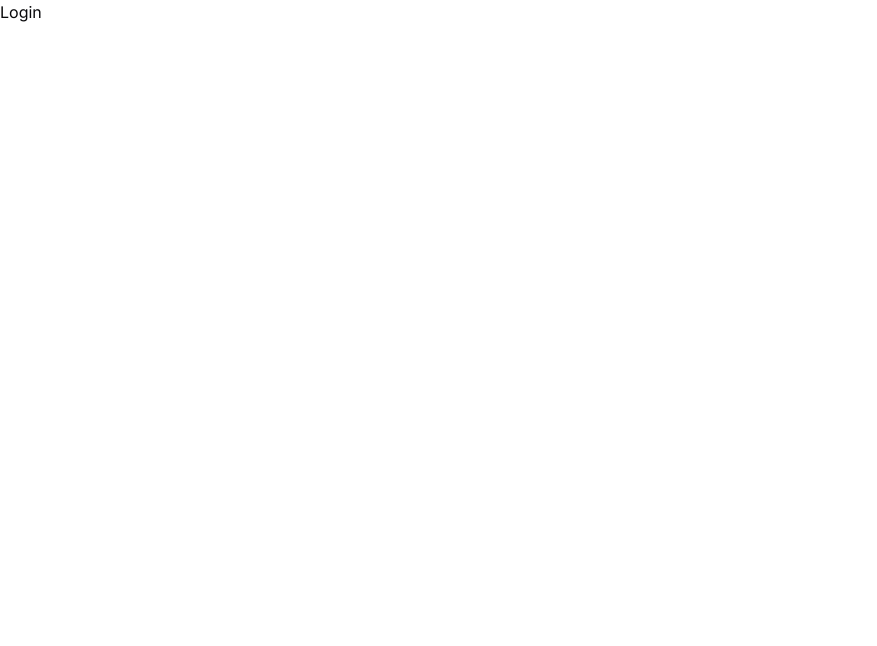
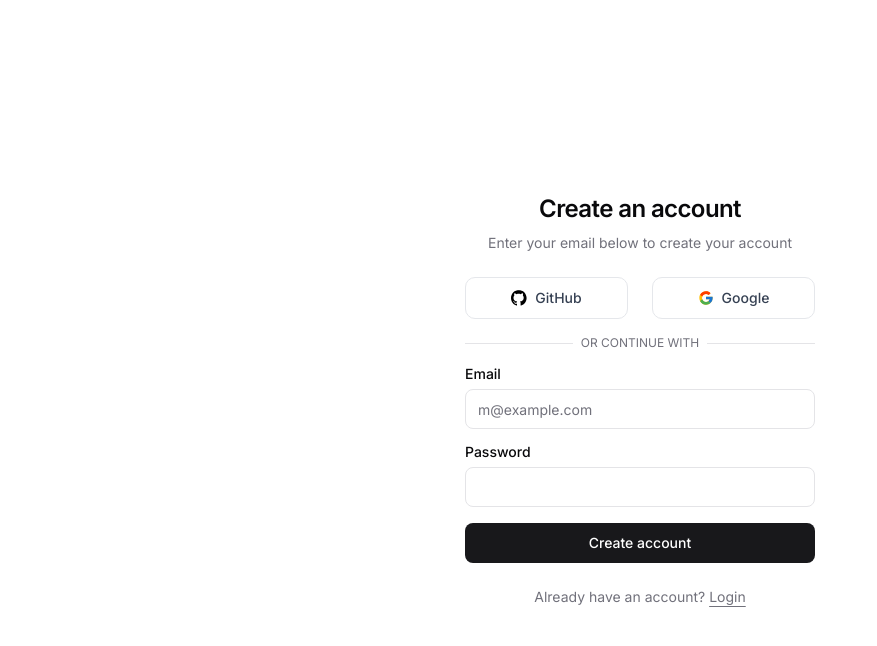
Before and after one commit to JiuRanYa/ai-site, a Next.js app: page /en/login in a window 1280 px wide. Shown: the top 646 px of the page, without its empty margins (0-877 px from the left). Built offline with nearby package versions, Linux system fonts and the light colour scheme.

Commit message:
feat: implement login page with localized text and social media login options for enhanced user experience

```diff
--- a/app/[locale]/login/page.tsx
+++ b/app/[locale]/login/page.tsx
@@ -1,7 +1,92 @@
+import Link from 'next/link'
+import { useTranslations } from 'next-intl'
+
 export default function LoginPage() {
+  const t = useTranslations('auth')
+
   return (
-   <div>
-    <h1>Login</h1>
+   <div className="container relative h-screen flex-col items-center justify-center grid lg:max-w-none lg:grid-cols-1 lg:px-0">
+    <div className="mx-auto flex w-full flex-col justify-center space-y-6 sm:w-[350px]">
+     <div className="flex flex-col space-y-2 text-center">
+      <h1 className="text-2xl font-semibold tracking-tight">
+       {t('createAccount')}
+      </h1>
+      <p className="text-sm text-muted-foreground">
+       {t('emailBelow')}
+      </p>
+     </div>
+
+     <div className="grid gap-6">
+      <div className="grid gap-4">
+       <div className="grid grid-cols-2 gap-6">
+        <button className="inline-flex items-center justify-center rounded-lg border border-gray-200 bg-white px-5 py-2.5 text-center text-sm font-medium text-gray-700 hover:bg-gray-100 focus:outline-none focus:ring-4 focus:ring-gray-100">
+         <svg className="mr-2 h-4 w-4" aria-hidden="true" viewBox="0 0 24 24">
+          <path d="M12 0c-6.626 0-12 5.373-12 12 0 5.302 3.438 9.8 8.207 11.387.599.111.793-.261.793-.577v-2.234c-3.338.726-4.033-1.416-4.033-1.416-.546-1.387-1.333-1.756-1.333-1.756-1.089-.745.083-.729.083-.729 1.205.084 1.839 1.237 1.237 1.237 1.07 1.834 2.807 1.304 3.492.997.107-.775.418-1.305.762-1.604-2.665-.305-5.467-1.334-5.467-5.931 0-1.311.469-2.381 1.236-3.221-.124-.303-.535-1.524.117-3.176 0 0 1.008-.322 3.301 1.23.957-.266 1.983-.399 3.003-.404 1.02.005 2.047.138 3.006.404 2.291-1.552 3.297-1.23 3.297-1.23.653 1.653.242 2.874.118 3.176.77.84 1.235 1.911 1.235 3.221 0 4.609-2.807 5.624-5.479 5.921.43.372.823 1.102.823 2.222v3.293c0 .319.192.694.801.576 4.765-1.589 8.199-6.086 8.199-11.386 0-6.627-5.373-12-12-12z"/>
+         </svg>
+         GitHub
+        </button>
+        <button className="inline-flex items-center justify-center rounded-lg border border-gray-200 bg-white px-5 py-2.5 text-center text-sm font-medium text-gray-700 hover:bg-gray-100 focus:outline-none focus:ring-4 focus:ring-gray-100">
+         <svg className="mr-2 h-4 w-4" aria-hidden="true" viewBox="0 0 48 48">
+          <path fill="#FFC107" d="M43.611,20.083H42V20H24v8h11.303c-1.649,4.657-6.08,8-11.303,8c-6.627,0-12-5.373-12-12c0-6.627,5.373-12,12-12c3.059,0,5.842,1.154,7.961,3.039l5.657-5.657C34.046,6.053,29.268,4,24,4C12.955,4,4,12.955,4,24c0,11.045,8.955,20,20,20c11.045,0,20-8.955,20-20C44,22.659,43.862,21.35,43.611,20.083z"/>
+          <path fill="#FF3D00" d="M6.306,14.691l6.571,4.819C14.655,15.108,18.961,12,24,12c3.059,0,5.842,1.154,7.961,3.039l5.657-5.657C34.046,6.053,29.268,4,24,4C16.318,4,9.656,8.337,6.306,14.691z"/>
+          <path fill="#4CAF50" d="M24,44c5.166,0,9.86-1.977,13.409-5.192l-6.19-5.238C29.211,35.091,26.715,36,24,36c-5.202,0-9.619-3.317-11.283-7.946l-6.522,5.025C9.505,39.556,16.227,44,24,44z"/>
+          <path fill="#1976D2" d="M43.611,20.083H42V20H24v8h11.303c-0.792,2.237-2.231,4.166-4.087,5.571c0.001-0.001,0.002-0.001,0.003-0.002l6.19,5.238C36.971,39.205,44,34,44,24C44,22.659,43.862,21.35,43.611,20.083z"/>
+         </svg>
+         Google
+        </button>
+       </div>
+       <div className="relative">
+        <div className="absolute inset-0 flex items-center">
+         <span className="w-full border-t" />
+        </div>
+        <div className="relative flex justify-center text-xs uppercase">
+         <span className="bg-white px-2 text-muted-foreground">
+          {t('continueWith')}
+         </span>
+        </div>
+       </div>
+       <div className="grid gap-2">
+        <label className="text-sm font-medium leading-none peer-disabled:cursor-not-allowed peer-disabled:opacity-70" htmlFor="email">
+         {t('email')}
+        </label>
+        <input
+         className="flex h-10 w-full rounded-md border border-input bg-background px-3 py-2 text-sm ring-offset-background file:border-0 file:bg-transparent file:text-sm file:font-medium placeholder:text-muted-foreground focus-visible:outline-none focus-visible:ring-2 focus-visible:ring-ring focus-visible:ring-offset-2 disabled:cursor-not-allowed disabled:opacity-50"
+         id="email"
+         placeholder={t('emailPlaceholder')}
+         type="email"
+         autoCapitalize="none"
+         autoComplete="email"
+         autoCorrect="off"
+              />
+       </div>
+       <div className="grid gap-2">
+        <label className="text-sm font-medium leading-none peer-disabled:cursor-not-allowed peer-disabled:opacity-70" htmlFor="password">
+         {t('password')}
+        </label>
+        <input
+         className="flex h-10 w-full rounded-md border border-input bg-background px-3 py-2 text-sm ring-offset-background file:border-0 file:bg-transparent file:text-sm file:font-medium placeholder:text-muted-foreground focus-visible:outline-none focus-visible:ring-2 focus-visible:ring-ring focus-visible:ring-offset-2 disabled:cursor-not-allowed disabled:opacity-50"
+         id="password"
+         type="password"
+         autoCapitalize="none"
+         autoComplete="current-password"
+         autoCorrect="off"
+              />
+       </div>
+       <button className="inline-flex items-center justify-center rounded-md text-sm font-medium ring-offset-background transition-colors focus-visible:outline-none focus-visible:ring-2 focus-visible:ring-ring focus-visible:ring-offset-2 disabled:pointer-events-none disabled:opacity-50 bg-primary text-primary-foreground hover:bg-primary/90 h-10 px-4 py-2 bg-black text-white">
+        {t('createAccountButton')}
+       </button>
+      </div>
+     </div>
+     <p className="px-8 text-center text-sm text-muted-foreground">
+      {t('alreadyHaveAccount')}{' '}
+      <Link
+       href="/login"
+       className="underline underline-offset-4 hover:text-primary"
+          >
+       {t('login')}
+      </Link>
+     </p>
+    </div>
    </div>
   )
 }
--- a/core/locales/en.json
+++ b/core/locales/en.json
@@ -224,5 +224,17 @@
     "placeholder": "Type a message...",
     "typing": "Thinking...",
     "error": "Sorry, failed to get response. Please try again"
+  },
+  "auth": {
+    "createAccount": "Create an account",
+    "emailBelow": "Enter your email below to create your account",
+    "email": "Email",
+    "password": "Password",
+    "emailPlaceholder": "m@example.com",
+    "continueWith": "Or continue with",
+    "alreadyHaveAccount": "Already have an account?",
+    "login": "Login",
+    "createAccountButton": "Create account",
+    "forgotPassword": "Forgot password?"
   }
 }
--- a/core/locales/zh.json
+++ b/core/locales/zh.json
@@ -224,5 +224,17 @@
     "placeholder": "输入消息...",
     "typing": "正在思考...",
     "error": "抱歉，获取回复失败，请重试"
+  },
+  "auth": {
+    "createAccount": "创建账户",
+    "emailBelow": "在下方输入您的邮箱以创建账户",
+    "email": "邮箱",
+    "password": "密码",
+    "emailPlaceholder": "m@example.com",
+    "continueWith": "或继续使用",
+    "alreadyHaveAccount": "已经有账户?",
+    "login": "登录",
+    "createAccountButton": "创建账户",
+    "forgotPassword": "忘记密码?"
   }
 }
```
